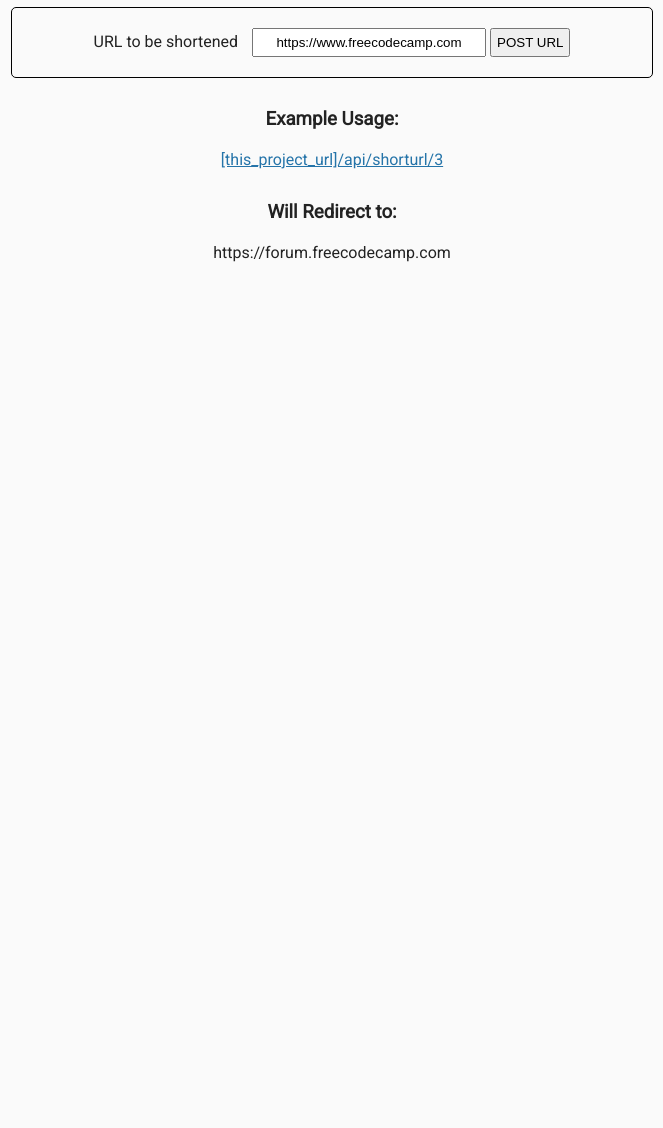
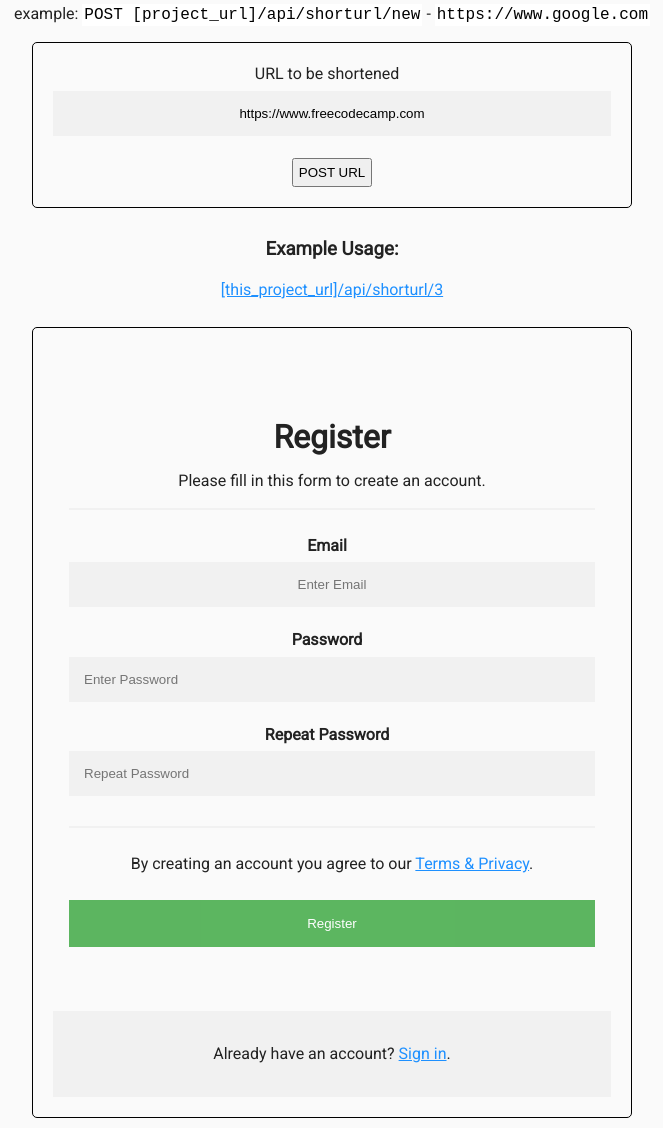
Before and after one commit to Ivilili/short-url, a website: page views/index.html in a window 1280 px wide. Shown: the part 393-1521 px from the top of the page, without its empty margins (308-971 px from the left). Before the commit the page ends 800 px from the top, so only its background shows below. Drawn offline with Linux system fonts and the light colour scheme.

Commit message:
added form and style

```diff
--- a/public/style.css
+++ b/public/style.css
@@ -1,3 +1,7 @@
+* {
+	box-sizing: border-box;
+}
+
 body {
 	font-family: 'Roboto', sans-serif;
 	font-size: 16px;
@@ -70,3 +74,60 @@
 	width: 220px;
 	text-align: center;
 }
+
+/* new form style */
+
+/* Add padding to containers */
+.container {
+	padding: 16px;
+}
+
+/* Full-width input fields */
+input[type=text],
+input[type=password] {
+	width: 100%;
+	padding: 15px;
+	margin: 5px 0 22px 0;
+	display: inline-block;
+	border: none;
+	background: #f1f1f1;
+}
+
+input[type=text]:focus,
+input[type=password]:focus {
+	background-color: #ddd;
+	outline: none;
+}
+
+/* Overwrite default styles of hr */
+hr {
+	border: 1px solid #f1f1f1;
+	margin-bottom: 25px;
+}
+
+/* Set a style for the submit/register button */
+.registerbtn {
+	background-color: #4caf50;
+	color: white;
+	padding: 16px 20px;
+	margin: 8px 0;
+	border: none;
+	cursor: pointer;
+	width: 100%;
+	opacity: 0.9;
+}
+
+.registerbtn:hover {
+	opacity: 1;
+}
+
+/* Add a blue text color to links */
+a {
+	color: dodgerblue;
+}
+
+/* Set a grey background color and center the text of the "sign in" section */
+.signin {
+	background-color: #f1f1f1;
+	text-align: center;
+}
--- a/views/index.html
+++ b/views/index.html
@@ -33,8 +33,31 @@
           [this_project_url]/api/shorturl/3
         </a>
 
-        <h3>Will Redirect to:</h3>
-        <p>https://forum.freecodecamp.com</p>
+
       </div>
+      <form action="action_page.php">
+        <div class="container">
+          <h1>Register</h1>
+          <p>Please fill in this form to create an account.</p>
+          <hr>
+
+          <label for="email"><b>Email</b></label>
+          <input type="text" placeholder="Enter Email" name="email" required>
+
+          <label for="psw"><b>Password</b></label>
+          <input type="password" placeholder="Enter Password" name="psw" required>
+
+          <label for="psw-repeat"><b>Repeat Password</b></label>
+          <input type="password" placeholder="Repeat Password" name="psw-repeat" required>
+          <hr>
+
+          <p>By creating an account you agree to our <a href="#">Terms & Privacy</a>.</p>
+          <button type="submit" class="registerbtn">Register</button>
+        </div>
+
+        <div class="container signin">
+          <p>Already have an account? <a href="#">Sign in</a>.</p>
+        </div>
+      </form>
 </body>
 </html>
```
